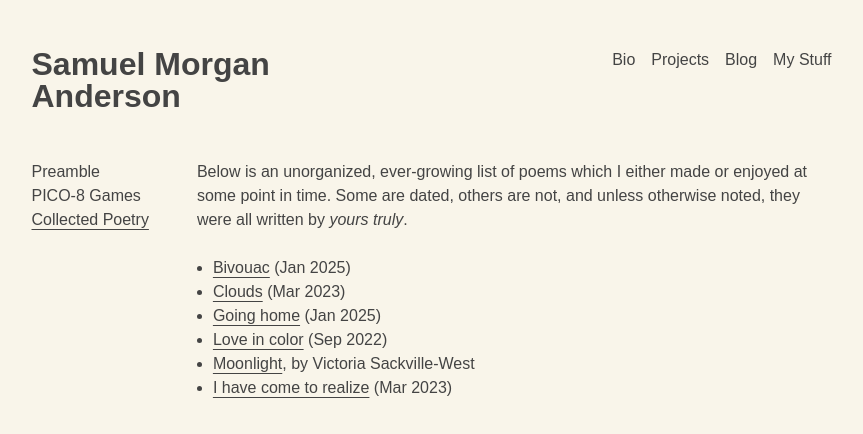
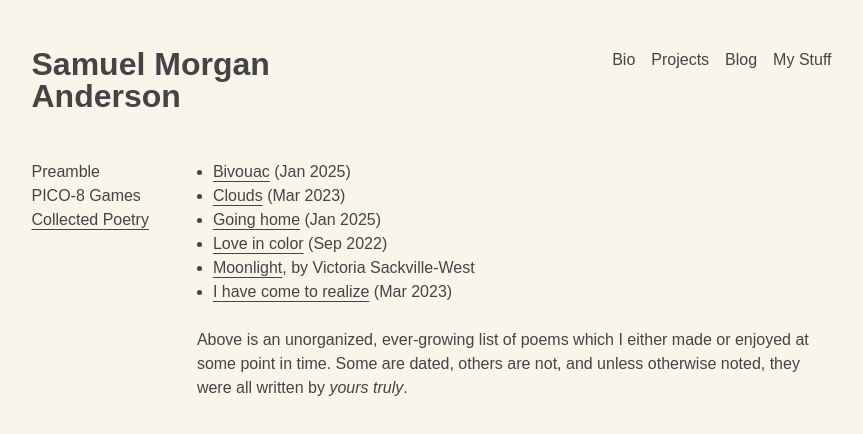
Before and after one commit to sama305/samueland.dev, a Next.js app: page /misc/poetry in a window 1280 px wide. Shown: the top 434 px of the page, without its empty margins (201-1064 px from the left). Built offline with nearby package versions, Linux system fonts and the light colour scheme.

Commit message:
moved poetry to top to match last commit philosophy

```diff
--- a/src/app/(site)/misc/poetry/page.tsx
+++ b/src/app/(site)/misc/poetry/page.tsx
@@ -11,8 +11,10 @@ export default function Poetry() {
 
   return (
     <div>
-      <p>Below is an unorganized, ever-growing list of poems which I either made or enjoyed at some point in time. Some are dated, others are not, and unless otherwise noted, they were all written by <i>yours truly</i>.</p>
-      <LinkList links={posts}/>
+      <div>
+        <LinkList links={posts}/>
+      </div>
+      <p>Above is an unorganized, ever-growing list of poems which I either made or enjoyed at some point in time. Some are dated, others are not, and unless otherwise noted, they were all written by <i>yours truly</i>.</p>
     </div>
   )
 }
```
